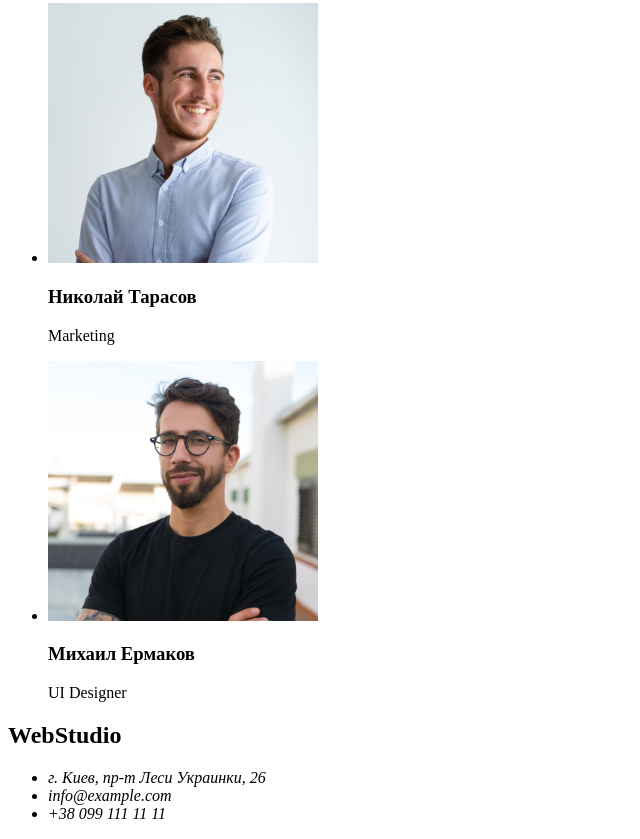
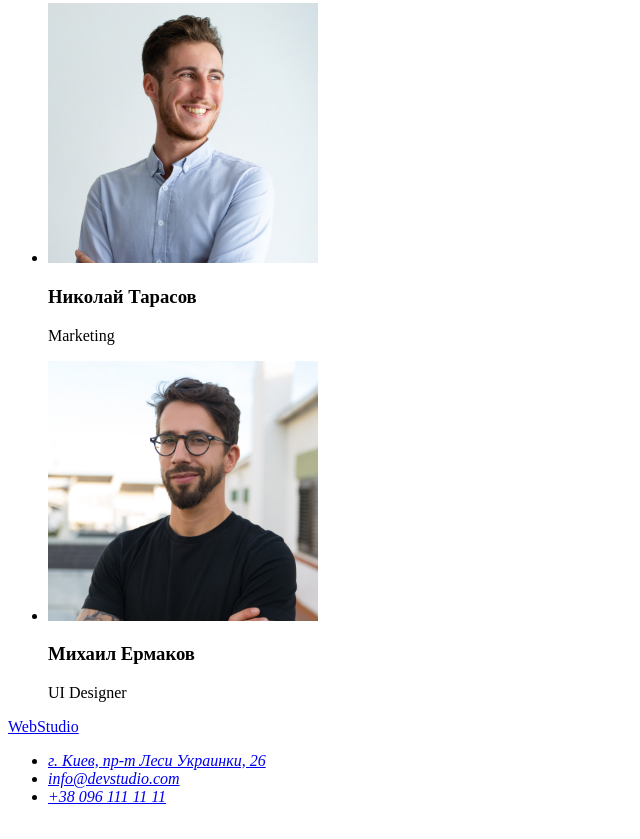
Before and after one commit to KorolikD/goit-markup-hw-01, a plain HTML site: page index.html in a window 1280 px wide. Shown: the part 2333-3172 px from the top of the page, without its empty margins (0-640 px from the left). Drawn offline with Linux system fonts and the light colour scheme.

Commit message:
Виправлення помилок

```diff
--- a/index.html
+++ b/index.html
@@ -124,18 +124,20 @@
 
     <!-- Футер -->
     <footer>
-        <h2>WebStudio</h2>
+        <a href="/">
+            WebStudio
+        </a>
 
         <address>
             <ul>
                 <li>
-                    г. Киев, пр-т Леси Украинки, 26
+                    <a href="https://goo.gl/maps/HY3VaiPeCCJGnbPLA" target="_blank" rel="noopener">г. Киев, пр-т Леси Украинки, 26</a>
                 </li>
                 <li>
-                    info@example.com
+                    <a href="mailto:info@devstudio.com">info@devstudio.com</a>
                 </li>
                 <li>
-                    +38 099 111 11 11
+                    <a href="tel:+380961111111">+38 096 111 11 11</a>
                 </li>
             </ul>
         </address>
```
